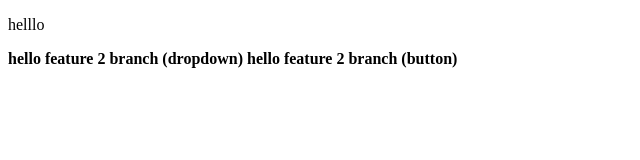
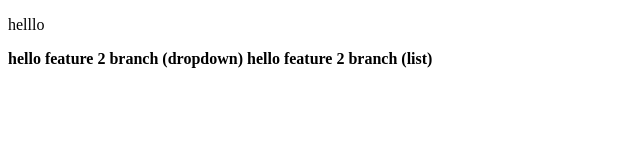
Before and after one commit to Avantika268/Local-Repo, a plain HTML site: page index.html in a window 1280 px wide. Shown: the full height of the page, 0-640 px from the left. Drawn offline with Linux system fonts and the light colour scheme.

Commit message:
2nd commit

```diff
--- a/index.html
+++ b/index.html
@@ -10,7 +10,8 @@
 
     <b>hello feature 2 branch (dropdown)</b>
 
-    <b>hello feature 2 branch (button)</b>
+    <b>hello feature 2 branch (list)</b>
+
 
 </body>
 </html>
```
